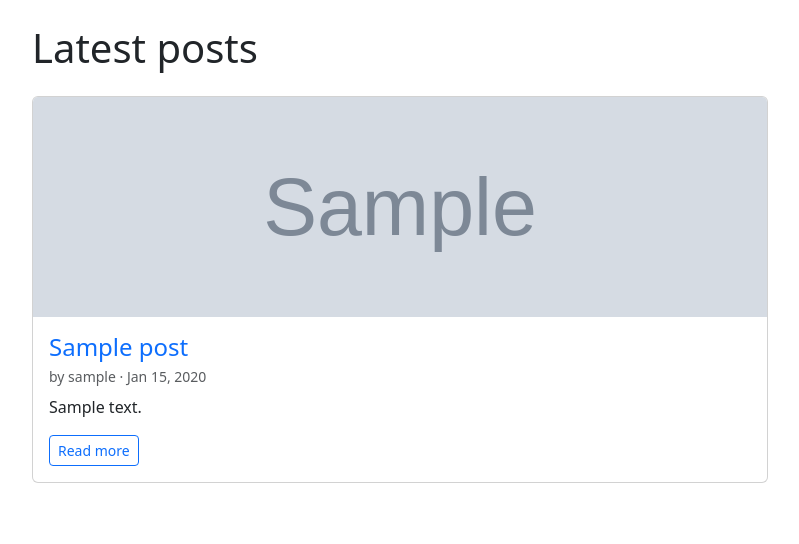
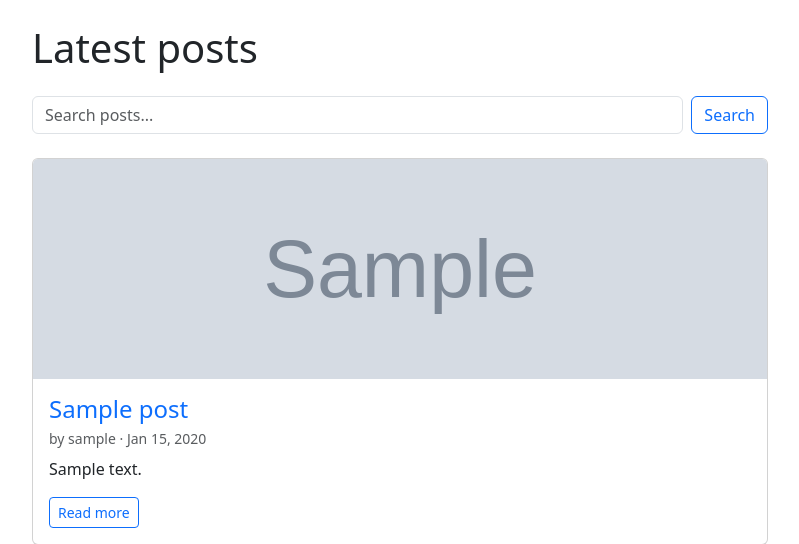
Before and after one commit to lucascauhepe-spec/django-blog-audio, a Django app: page / in a window 1280 px wide. Shown: the part 56-600 px from the top of the page, without its empty margins (240-1039 px from the left). Run offline with Django 5.2, Linux system fonts and the light colour scheme; tables that the repository leaves empty hold one stand-in row (values such as "Sample post"); grey boxes marked "Sample" are stand-in pictures.

Commit message:
Add post search by title or content

```diff
--- a/blog/forms.py
+++ b/blog/forms.py
@@ -16,3 +16,15 @@ class PostForm(forms.ModelForm):
         if len(title) < 5:
             raise forms.ValidationError("The title must be at least 5 characters long.")
         return title
+
+
+class SearchForm(forms.Form):
+    q = forms.CharField(
+        required=False,
+        max_length=100,
+        widget=forms.TextInput(attrs={
+            "class": "form-control",
+            "placeholder": "Search posts...",
+            "aria-label": "Search posts",
+        }),
+    )
--- a/blog/templates/blog/post_list.html
+++ b/blog/templates/blog/post_list.html
@@ -6,6 +6,18 @@
   <div class="row justify-content-center">
     <div class="col-lg-8">
       <h1 class="mb-4">Latest posts</h1>
+
+      <form method="get" action="{% url 'blog:post_list' %}" class="d-flex gap-2 mb-4" role="search">
+        {{ form.q }}
+        <button type="submit" class="btn btn-outline-primary">Search</button>
+      </form>
+
+      {% if query %}
+        <p class="text-body-secondary">
+          {{ posts|length }} result{{ posts|length|pluralize }} for "{{ query }}" ·
+          <a href="{% url 'blog:post_list' %}">Clear search</a>
+        </p>
+      {% endif %}
 
       {% for post in posts %}
         <article class="card mb-3">
@@ -26,7 +38,11 @@
           </div>
         </article>
       {% empty %}
-        <p class="text-body-secondary">No posts yet.</p>
+        {% if query %}
+          <p class="text-body-secondary">No posts match "{{ query }}". Try another word.</p>
+        {% else %}
+          <p class="text-body-secondary">No posts yet.</p>
+        {% endif %}
       {% endfor %}
     </div>
   </div>
--- a/blog/views.py
+++ b/blog/views.py
@@ -1,15 +1,30 @@
 from django.contrib import messages
 from django.contrib.auth.decorators import login_required
+from django.db.models import Q
 from django.http import Http404
 from django.shortcuts import get_object_or_404, redirect, render
 
-from .forms import PostForm
+from .forms import PostForm, SearchForm
 from .models import Post
 
 
 def post_list(request):
     posts = Post.objects.filter(status=Post.Status.PUBLISHED).select_related("author")
-    return render(request, "blog/post_list.html", {"posts": posts})
+    form = SearchForm(request.GET or None)
+    query = ""
+
+    if form.is_valid():
+        query = form.cleaned_data["q"]
+        if query:
+            posts = posts.filter(
+                Q(title__icontains=query) | Q(content__icontains=query)
+            )
+
+    return render(request, "blog/post_list.html", {
+        "posts": posts,
+        "form": form,
+        "query": query,
+    })
 
 
 def post_detail(request, slug):
```
